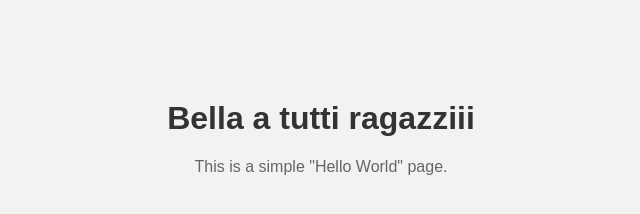
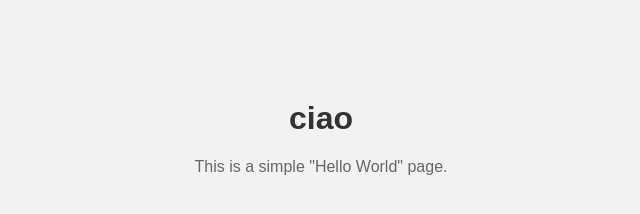
Before and after one commit to clara-mongason/miosito, a plain HTML site: page index.html in a window 1280 px wide. Shown: the whole page, without its empty margins (319-959 px from the left). Drawn offline with Linux system fonts and the light colour scheme.

Commit message:
Update index.html

```diff
--- a/index.html
+++ b/index.html
@@ -22,7 +22,7 @@
     </style>
 </head>
 <body>
-    <h1>Bella a tutti ragazziii</h1>
+    <h1>ciao</h1>
     <p>This is a simple "Hello World" page.</p>
 </body>
 </html>
```
